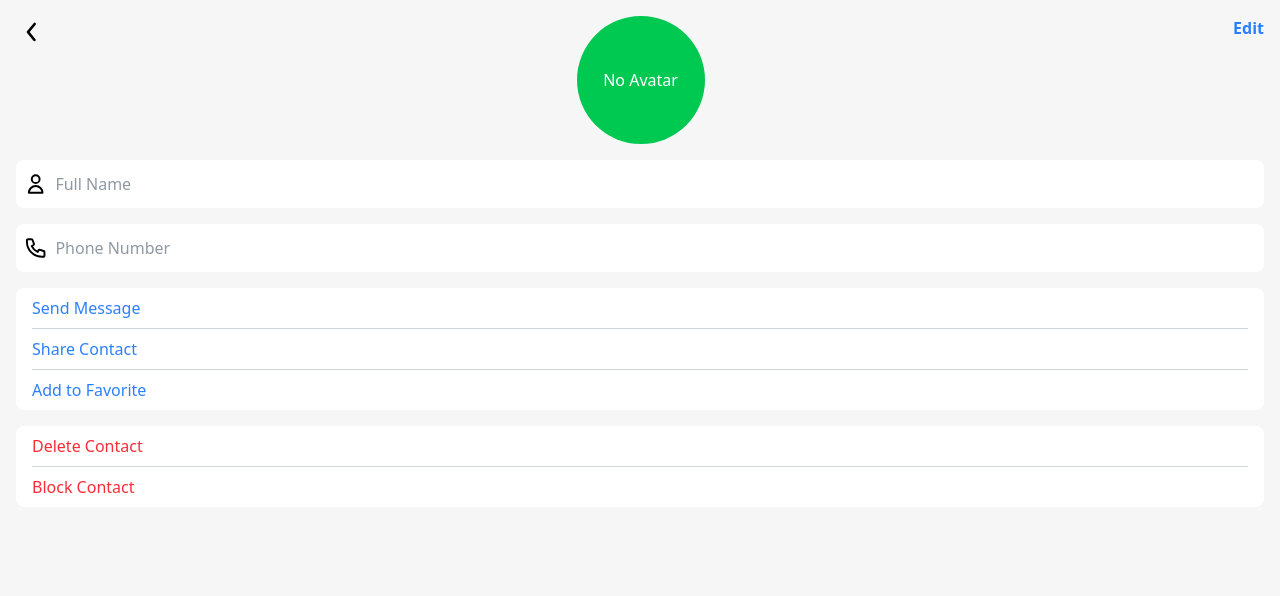
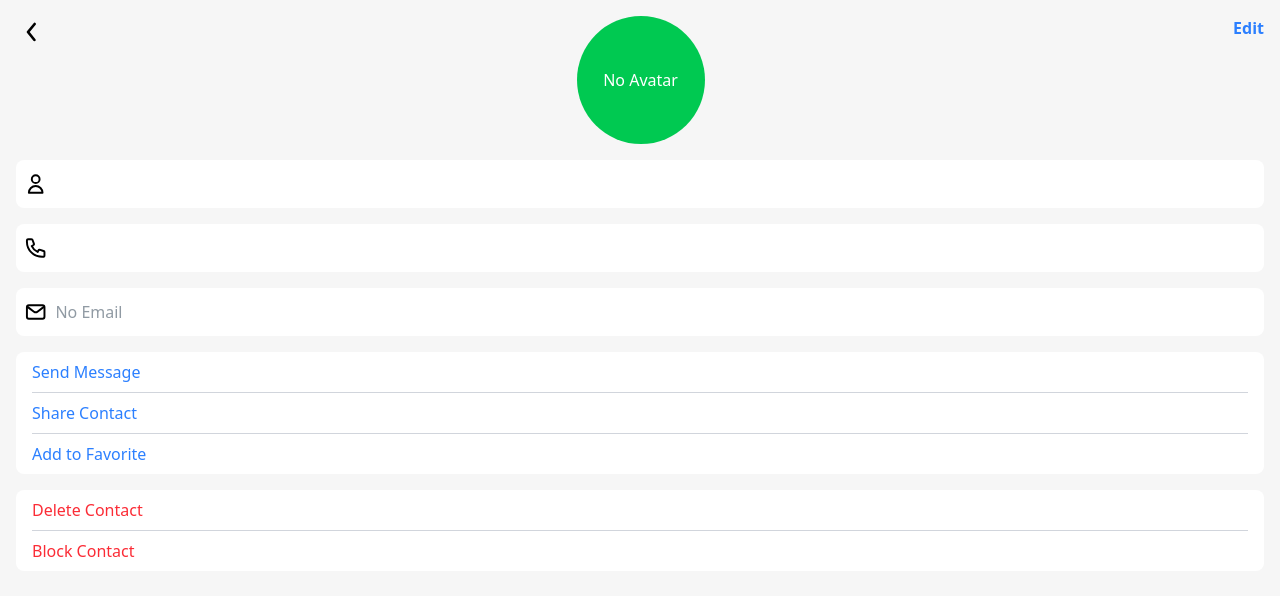
Before and after one commit to amirsadriofficial/Contacts-App-Clone, a React (Vite) app: page /contact/1 in a window 1280 px wide. Shown: the top 596 px of the page. Built offline with nearby package versions, Linux system fonts and the light colour scheme.

Commit message:
feat: add email input

```diff
--- a/src/pages/add-contact/index.tsx
+++ b/src/pages/add-contact/index.tsx
@@ -1,15 +1,17 @@
+import Email from "@assets/email.svg?react";
+import Phone from "@assets/phone.svg?react";
+import User from "@assets/user.svg?react";
 import { useState, type FormEvent } from "react";
 import { useNavigate } from "react-router-dom";
 import { toast } from "react-toastify";
 import SetAvatar from "../../components/set-avatar";
-import Phone from "./../../assets/phone.svg?react";
-import User from "./../../assets/user.svg?react";
 
 function AddContactPage() {
   // State for contact data (not persisted yet)
   const navigate = useNavigate();
   const [avatar, setAvatar] = useState<string>();
   const [fullName, setFullName] = useState("");
+  const [email, setEmail] = useState("");
   const [phone, setPhone] = useState("");
   // Toast
   const notify = () =>
@@ -33,6 +35,7 @@ function AddContactPage() {
     // Reset after saving
     setAvatar(undefined);
     setFullName("");
+    setEmail("");
     setPhone("");
     notify();
     navigate(-1);
@@ -41,6 +44,7 @@ function AddContactPage() {
   const handleCancel = () => {
     setAvatar(undefined);
     setFullName("");
+    setEmail("");
     setPhone("");
     navigate(-1);
   };
@@ -72,6 +76,16 @@ function AddContactPage() {
             onChange={(e) => setPhone(e.target.value)}
           />
         </div>
+        <div className="bg-white flex items-center gap-2 p-4 rounded-lg">
+          <Email width={24} height={24} />
+          <input
+            type="email"
+            placeholder="Add Email"
+            className="h-8 w-full border-none"
+            value={email}
+            onChange={(e) => setEmail(e.target.value)}
+          />
+        </div>
         <div className="flex items-center gap-2 absolute left-0 bottom-4 w-full">
           <button
             type="button"
--- a/src/pages/contact/index.tsx
+++ b/src/pages/contact/index.tsx
@@ -1,4 +1,5 @@
 import Back from "@assets/back.svg?react";
+import Email from "@assets/email.svg?react";
 import Phone from "@assets/phone.svg?react";
 import User from "@assets/user.svg?react";
 import { useEffect, useState } from "react";
@@ -66,9 +67,7 @@ function ContactPage() {
         <div className="bg-white flex items-center gap-2 p-2 rounded-lg">
           <User width={24} height={24} />
           <input
-            required
             type="text"
-            placeholder="Full Name"
             className="h-8 w-full border-none"
             value={contact?.fullName}
             readOnly
@@ -77,11 +76,19 @@ function ContactPage() {
         <div className="bg-white flex items-center gap-2 p-2 rounded-lg">
           <Phone width={24} height={24} />
           <input
-            required
             type="number"
-            placeholder="Phone Number"
             className="h-8 w-full border-none"
             value={contact?.phone}
+            readOnly
+          />
+        </div>
+        <div className="bg-white flex items-center gap-2 p-2 rounded-lg">
+          <Email width={24} height={24} />
+          <input
+            type="email"
+            placeholder="No Email"
+            className="h-8 w-full border-none"
+            value={contact?.email}
             readOnly
           />
         </div>
--- a/src/pages/edit-contact/index.tsx
+++ b/src/pages/edit-contact/index.tsx
@@ -1,9 +1,10 @@
+import Email from "@assets/email.svg?react";
+import Phone from "@assets/phone.svg?react";
+import User from "@assets/user.svg?react";
 import { useEffect, useState } from "react";
 import { useNavigate, useParams } from "react-router-dom";
 import SetAvatar from "../../components/set-avatar";
 import type { IContactItem } from "../../types";
-import Phone from "./../../assets/phone.svg?react";
-import User from "./../../assets/user.svg?react";
 
 function EditContactPage() {
   const { id } = useParams<{ id: string }>();
@@ -11,6 +12,7 @@ function EditContactPage() {
   const [contact, setContact] = useState<IContactItem | null>(null);
   const [avatar, setAvatar] = useState<string | undefined>(undefined);
   const [name, setName] = useState("");
+  const [email, setEmail] = useState("");
   const [phone, setPhone] = useState<number | undefined>();
   // Load contact by ID
   useEffect(() => {
@@ -70,6 +72,16 @@ function EditContactPage() {
             onChange={(e) => setPhone(Number(e.target.value))}
           />
         </div>
+        <div className="bg-white flex items-center gap-2 p-4 rounded-lg">
+          <Email width={24} height={24} />
+          <input
+            type="email"
+            placeholder="Add Email"
+            className="h-8 w-full border-none"
+            value={email}
+            onChange={(e) => setEmail(e.target.value)}
+          />
+        </div>
         <div className="flex items-center gap-2 absolute left-0 bottom-4 w-full">
           <button type="button" className="w-full" onClick={handleCancel}>
             Cancel
--- a/src/types/index.ts
+++ b/src/types/index.ts
@@ -3,4 +3,5 @@ export interface IContactItem {
   avatar: string;
   fullName: string;
   phone: number;
+  email?: string;
 }
```
Also changed, not shown: src/assets/email.svg (added), src/assets/my-profile.svg.
